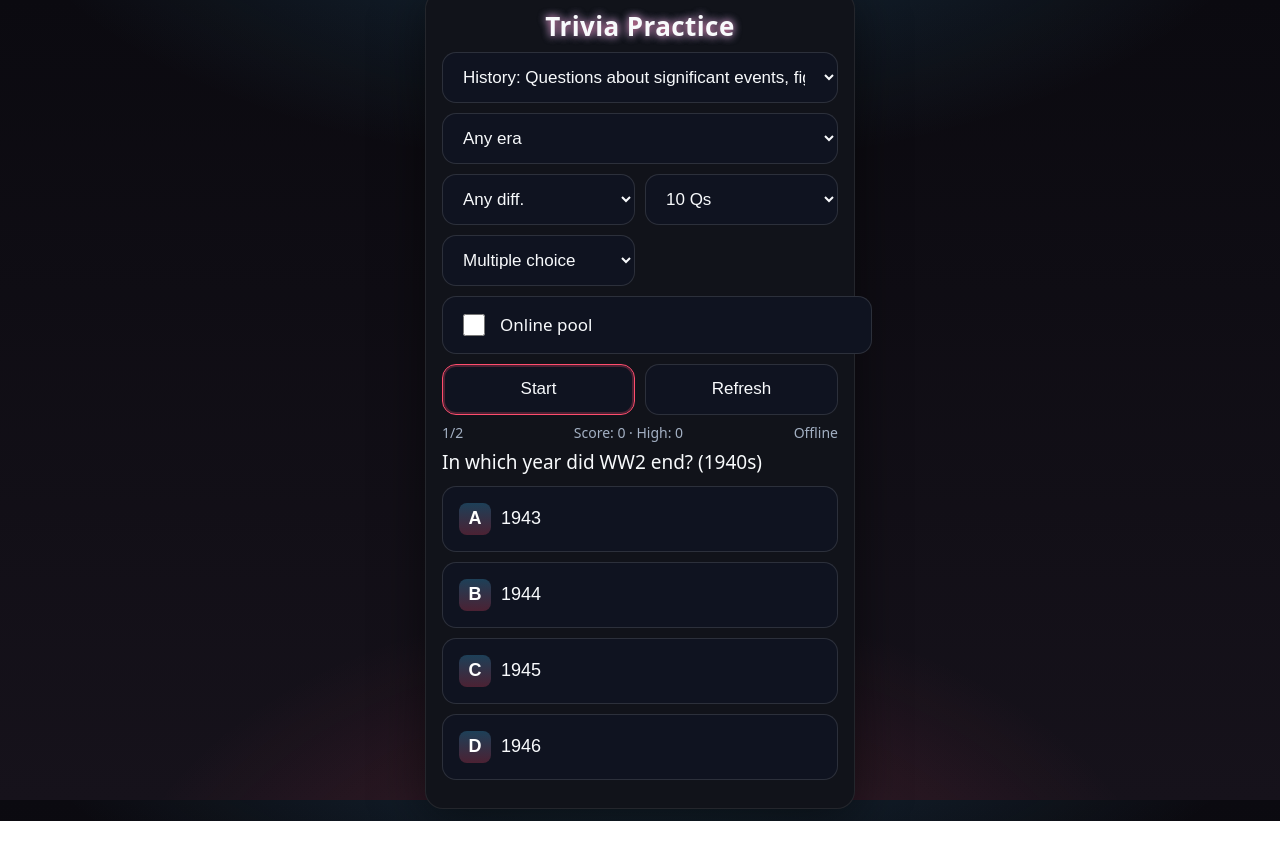
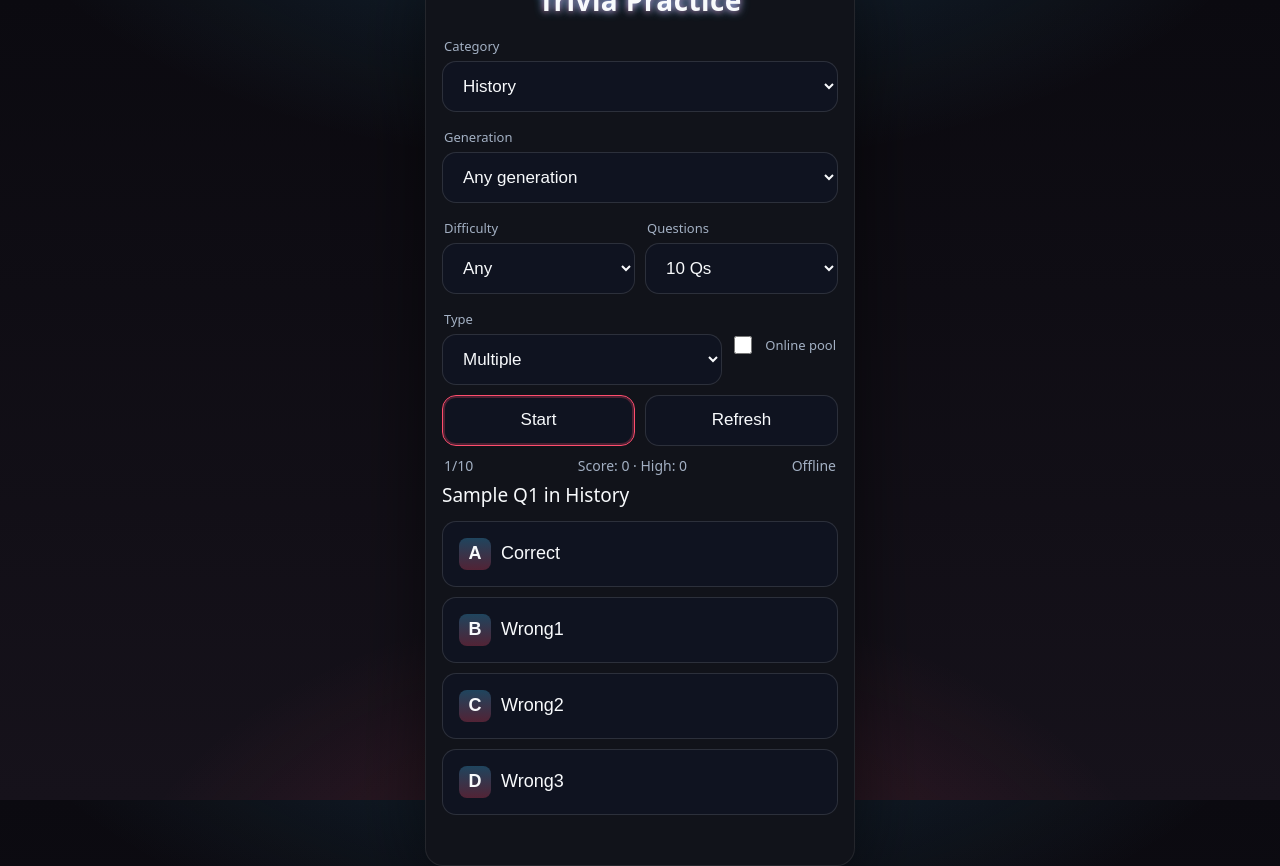
Before and after one commit to gdocherty-ctb/Trivia-Practice, a plain HTML site: page index.html in a window 1280 px wide. Both pictures are taken after a click on the button "Start". Before the commit the page ends 821 px from the top, so only its background shows below. Drawn offline with Linux system fonts and the light colour scheme.

Commit message:
Add files via upload

```diff
--- a/index.html
+++ b/index.html
@@ -1,117 +1,258 @@
 <!DOCTYPE html>
 <html lang="en">
 <head>
-  <meta charset="utf-8" />
+  <meta charset="UTF-8" />
   <meta name="viewport" content="width=device-width, initial-scale=1.0, viewport-fit=cover" />
-  <meta name="mobile-web-app-capable" content="yes">
-  <meta name="apple-mobile-web-app-capable" content="yes">
-  <meta name="theme-color" content="#0b0a10">
   <title>Trivia Practice</title>
   <style>
-    :root{--bg1:#0b0a10; --bg2:#16121b; --card:#11131a; --text:#f8fafc; --muted:#a3b0c3; --accent:#ff4d6d; --accent2:#49c6ff; --right:#22c55e; --wrong:#ef4444;}
+    :root{--bg1:#0b0a10;--bg2:#16121b;--card:#11131a;--text:#f8fafc;--muted:#a3b0c3;--accent:#ff4d6d;--accent2:#49c6ff;--right:#22c55e;--wrong:#ef4444}
     html,body{height:100%}
-    body{margin:0; font-family: system-ui, -apple-system, Segoe UI, Roboto, Inter, Arial, sans-serif;
-      background: radial-gradient(1200px 600px at 50% -20%, rgba(73,198,255,.22), transparent 55%),
-                  radial-gradient(900px 600px at 50% 120%, rgba(255,77,109,.22), transparent 60%),
-                  linear-gradient(180deg, var(--bg1), var(--bg2));
-      color:var(--text); display:flex; align-items:center; justify-content:center;}
-    .app{ width:100%; max-width:430px; padding:12px; }
-    .card{ background:var(--card); border:1px solid rgba(255,255,255,.08); border-radius:18px; padding:16px; box-shadow:0 10px 50px rgba(0,0,0,.5); }
-    h1{ margin:0 0 8px; text-align:center; font-size:26px; letter-spacing:.4px; text-shadow:0 0 8px var(--accent), 0 0 8px var(--accent2); }
-    .grid{ display:grid; grid-template-columns:1fr 1fr; gap:10px; }
-    .grid .wide{ grid-column:1 / -1; }
-    select,button,.checkbox{ width:100%; background:#0f1320; color:var(--text); border:1px solid rgba(255,255,255,.12); border-radius:14px; padding:14px 16px; font-size:17px; line-height:1.2; }
-    button{ cursor:pointer; } button.primary{ border-color:var(--accent); box-shadow:0 0 0 2px rgba(255,77,109,.25) inset; }
-    .checkbox{ display:flex; align-items:center; gap:12px; justify-content:flex-start; } .checkbox input{ width:22px; height:22px; accent-color: var(--accent); }
-    .meta{ display:flex; justify-content:space-between; align-items:center; color:var(--muted); font-size:14px; margin:8px 0 6px; }
-    .q{ font-size:19px; line-height:1.35; margin:8px 0 10px; }
-    .answers{ display:grid; gap:10px; }
-    .answers button{ display:flex; align-items:center; gap:10px; justify-content:flex-start; padding:16px; font-size:18px; }
-    .answers .letter{ display:inline-grid; place-items:center; width:32px; height:32px; border-radius:8px;
-      background:linear-gradient(180deg, rgba(73,198,255,.25), rgba(255,77,109,.25)); color:#fff; font-weight:700; }
-    .answers button.correct{ border-color: var(--right); box-shadow:0 0 0 2px rgba(34,197,94,.35); }
-    .answers button.wrong{ border-color: var(--wrong); box-shadow:0 0 0 2px rgba(239,68,68,.35); }
-    .hidden{ display:none !important; } .feedback{ text-align:center; font-size:16px; margin:6px 0 2px; } .scoreline{ font-size:14px; text-align:center; color:var(--muted); margin-top:6px; }
+    body{margin:0;font-family:system-ui,-apple-system,Segoe UI,Roboto,Inter,Arial,sans-serif;color:var(--text);background:radial-gradient(1200px 600px at 50% -20%,rgba(73,198,255,.2),transparent 55%),radial-gradient(900px 600px at 50% 120%,rgba(255,77,109,.2),transparent 60%),linear-gradient(180deg,var(--bg1),var(--bg2));display:flex;align-items:center;justify-content:center;padding:12px}
+    .wrap{width:100%;max-width:430px}
+    .card{background:var(--card);border:1px solid rgba(255,255,255,.08);border-radius:18px;box-shadow:0 20px 80px rgba(0,0,0,.55);padding:16px}
+    h1{margin:6px 0 12px;text-align:center;font-size:28px;letter-spacing:.4px;text-shadow:0 0 10px var(--accent2),0 0 6px var(--accent)}
+    .grid{display:grid;grid-template-columns:1fr 1fr;gap:10px}
+    .wide{grid-column:1/-1}
+    label{display:block;font-size:13px;color:var(--muted);margin:6px 2px}
+    select,button{width:100%;background:#0f1320;color:var(--text);border:1px solid rgba(255,255,255,.12);border-radius:14px;padding:14px 16px;font-size:17px;line-height:1.2}
+    .checkbox-inline{display:flex;align-items:center;gap:8px;margin-top:0}
+    .checkbox-inline input{width:18px;height:18px;accent-color:var(--accent)}
+    button{cursor:pointer}
+    button.primary{border-color:var(--accent);box-shadow:0 0 0 2px rgba(255,77,109,.25) inset}
+    .meta{display:flex;justify-content:space-between;align-items:center;color:var(--muted);font-size:14px;margin:10px 2px 6px}
+    .q{font-size:19px;line-height:1.35;margin:8px 0 12px}
+    .answers{display:grid;gap:10px}
+    .answers button{display:flex;align-items:center;gap:10px;justify-content:flex-start;padding:16px;font-size:18px}
+    .answers .badge{width:32px;height:32px;border-radius:8px;display:inline-grid;place-items:center;font-weight:700;background:linear-gradient(180deg,rgba(73,198,255,.28),rgba(255,77,109,.28))}
+    .answers button.correct{border-color:var(--right);box-shadow:0 0 0 2px rgba(34,197,94,.35)}
+    .answers button.wrong{border-color:var(--wrong);box-shadow:0 0 0 2px rgba(239,68,68,.35)}
+    .feedback{text-align:center;font-size:16px;min-height:22px;margin:6px 0 4px}
+    .summary{text-align:center;color:var(--muted);font-size:14px;margin-top:6px}
+    .hidden{display:none!important}
   </style>
 </head>
 <body>
-  <div class="app">
+  <div class="wrap">
     <div class="card">
       <h1>Trivia Practice</h1>
       <div class="grid">
-        <select id="category" class="wide" aria-label="Category">
+        <div class="wide">
+          <label for="category">Category</label>
+          <select id="category">
             <optgroup label="Core Categories">
-            <option value="History">History: Questions about significant events, figures, and periods from the past.</option>
-            <option value="Geography">Geography: Covers locations, countries, capitals, landmarks, and physical features of the Earth.</option>
-            <option value="Science">Science: Encompasses biology, chemistry, physics, astronomy, and other scientific fields.</option>
-            <option value="Sports">Sports: Focuses on athletic competitions, players, rules, and history of various sports.</option>
-            <option value="Entertainment">Entertainment: A broad category including movies, television, music, and pop culture.</option>
-            <option value="Literature">Literature: Covers classic and contemporary books, authors, and literary movements.</option>
+              <option value="History">History</option>
+              <option value="Geography">Geography</option>
+              <option value="Science">Science</option>
+              <option value="Sports">Sports</option>
+              <option value="Entertainment">Entertainment</option>
+              <option value="Literature">Literature</option>
             </optgroup>
             <optgroup label="Other Popular Categories">
-            <option value="General Knowledge">General Knowledge: A mix of questions from various fields, often including current events.</option>
-            <option value="Pop Culture">Pop Culture: Specific to current trends in music, movies, television, and internet trends.</option>
-            <option value="Food and Drink">Food and Drink: Questions about cuisine, recipes, ingredients, and famous chefs.</option>
-            <option value="Art and Culture">Art and Culture: Covers visual arts, music, dance, and other cultural expressions.</option>
-            <option value="Animals">Animals: Questions about different species, animal behavior, and natural history.</option>
+              <option value="General Knowledge">General Knowledge</option>
+              <option value="Pop Culture">Pop Culture</option>
+              <option value="Food and Drink">Food and Drink</option>
+              <option value="Art and Culture">Art and Culture</option>
+              <option value="Animals">Animals</option>
             </optgroup>
           </select>
-
-        <select id="era" class="wide" aria-label="Era (half-century)">
-          <option value="any">Any era</option>
-          <option value="pre1900">Pre-1900</option>
-          <option value="1900-1949">1900–1949</option>
-          <option value="1950-1999">1950–1999</option>
-          <option value="2000-2049">2000–2049</option>
+        </div>
+        <div class="wide">
+          <label for="era">Generation</label>
+          <select id="era">
+            <option value="any">Any generation</option>
+            <option value="pre-silent">Pre-Silent (before 1928)</option>
+            <option value="silent">Silent (1928–1945)</option>
+            <option value="boomers">Baby Boomers (1946–1964)</option>
+            <option value="genx">Generation X (1965–1980)</option>
+            <option value="millennials">Millennials (1981–1996)</option>
+            <option value="genz">Generation Z (1997–2012)</option>
+            <option value="genalpha">Generation Alpha (2013–2025)</option>
           </select>
-
-        <select id="difficulty" aria-label="Difficulty">
-          <option value="">Any diff.</option>
+        </div>
+        <div>
+          <label for="difficulty">Difficulty</label>
+          <select id="difficulty">
+            <option value="">Any</option>
             <option value="easy">Easy</option>
             <option value="medium">Medium</option>
             <option value="hard">Hard</option>
           </select>
-
-        <select id="count" aria-label="Number of questions">
+        </div>
+        <div>
+          <label for="numQuestions">Questions</label>
+          <select id="numQuestions">
             <option value="5">5 Qs</option>
             <option value="10" selected>10 Qs</option>
             <option value="20">20 Qs</option>
-          <option value="50">50 Qs</option>
           </select>
-
-        <select id="mode" aria-label="Question type">
-          <option value="multiple" selected>Multiple choice</option>
-          <option value="truefalse">True / False</option>
-          <option value="mix">Mix</option>
+        </div>
+        <div class="grid" style="grid-template-columns:1fr auto;gap:8px;align-items:center;grid-column:1/-1">
+          <div>
+            <label for="qType">Type</label>
+            <select id="qType">
+              <option value="multiple" selected>Multiple</option>
+              <option value="boolean">True/False</option>
             </select>
-
-        <div class="checkbox wide">
-          <input type="checkbox" id="useOnline">
-          <label for="useOnline">Online pool</label>
           </div>
-
+          <div class="checkbox-inline">
+            <input id="onlinePool" type="checkbox" />
+            <label for="onlinePool">Online pool</label>
+          </div>
+        </div>
+        <div class="grid wide">
           <button id="startBtn" class="primary">Start</button>
           <button id="refreshBtn">Refresh</button>
         </div>
-
+      </div>
       <div class="meta">
         <div id="progress">0/0</div>
         <div id="score">Score: 0 · High: 0</div>
-        <div id="badgeText">Ready</div>
+        <div id="modeLabel">Ready</div>
       </div>
-
       <div id="question" class="q">Tap Start to begin.</div>
       <div id="answers" class="answers"></div>
       <div id="feedback" class="feedback"></div>
-
-      <div class="grid">
       <button id="nextBtn" class="primary hidden wide">Next Question</button>
-      </div>
-
-      <div class="scoreline" id="summary"></div>
+      <div id="summary" class="summary"></div>
     </div>
   </div>
+  <script>
+    // --- utilities & element refs ---
+    let questions=[],current=0,score=0,high=0;
+    const $ = (id)=>document.getElementById(id);
+    const startBtn=$("startBtn"), refreshBtn=$("refreshBtn"), nextBtn=$("nextBtn");
+    const qEl=$("question"), ansEl=$("answers"), feedback=$("feedback"), summary=$("summary"),
+          progress=$("progress"), scoreEl=$("score"), modeLabel=$("modeLabel");
 
-  <script src="app.js"></script>
+    // Map our curated categories -> OpenTDB category IDs
+    const CAT_TO_OTDB = {
+      "General Knowledge": 9,
+      "History": 23,
+      "Geography": 22,
+      "Science": 17,
+      "Sports": 21,
+      "Literature": 10,
+      "Entertainment": [11,12,13,14,15,16],
+      "Pop Culture": [11,12,14,32,42],
+      "Food and Drink": 49,
+      "Art and Culture": [25,26],
+      "Animals": 27
+    };
+
+    function pickCategoryId(curated){
+      const entry = CAT_TO_OTDB[curated];
+      if(!entry) return null;
+      if(Array.isArray(entry)) return entry[Math.floor(Math.random()*entry.length)];
+      return entry;
+    }
+
+    function buildOTDBUrl(){
+      const curatedCat = $("category").value;
+      const difficulty = $("difficulty").value;
+      const amount = Number($("numQuestions").value||10);
+      const type = $("qType").value;
+
+      const params = new URLSearchParams({ amount: String(amount) });
+      const id = pickCategoryId(curatedCat);
+      if(id) params.set('category', String(id));
+      if(difficulty) params.set('difficulty', difficulty);
+      if(type) params.set('type', type);
+      return `https://opentdb.com/api.php?${params.toString()}`;
+    }
+
+    async function fetchQuestions(){
+      const online = $("onlinePool").checked;
+      const amount = Number($("numQuestions").value||10);
+
+      if(!online){
+        return Array.from({length:amount},(_,i)=>({
+          question:`Sample Q${i+1} in ${$("category").value}`,
+          correct:"Correct",
+          answers:["Correct","Wrong1","Wrong2","Wrong3"]
+        }));
+      }
+
+      try{
+        const url = buildOTDBUrl();
+        const res = await fetch(url, { cache:'no-store' });
+        const data = await res.json();
+        const raw = Array.isArray(data.results) ? data.results : [];
+        if(raw.length === 0){
+          return Array.from({length:amount},(_,i)=>({
+            question:`Backup Q${i+1} (${ $("category").value })`,
+            correct:"Correct",
+            answers:["Correct","Wrong1","Wrong2","Wrong3"]
+          }));
+        }
+        return raw.map(q=>({
+          question:q.question,
+          correct:q.correct_answer,
+          answers:[...q.incorrect_answers, q.correct_answer].sort(()=>Math.random()-.5)
+        }));
+      }catch(err){
+        console.warn('Fetch failed, using offline set', err);
+        return Array.from({length:amount},(_,i)=>({
+          question:`Offline Q${i+1} (${ $("category").value })`,
+          correct:"Correct",
+          answers:["Correct","Wrong1","Wrong2","Wrong3"]
+        }));
+      }
+    }
+
+    function showQuestion(){
+      if(current>=questions.length){
+        qEl.textContent="Session finished! Tap Refresh for a new set.";
+        ansEl.innerHTML="";
+        nextBtn.classList.add("hidden");
+        summary.textContent=`Final Score: ${score}/${questions.length}`;
+        return;
+      }
+      const q=questions[current];
+      progress.textContent=`${current+1}/${questions.length}`;
+      qEl.innerHTML=q.question;
+      ansEl.innerHTML="";
+      q.answers.forEach((ans,i)=>{
+        const btn=document.createElement("button");
+        btn.type='button';
+        btn.innerHTML=`<span class='badge'>${String.fromCharCode(65+i)}</span> ${ans}`;
+        btn.onclick=()=>selectAnswer(btn,ans,q.correct);
+        ansEl.appendChild(btn);
+      });
+      feedback.textContent="";
+      summary.textContent="";
+      nextBtn.classList.add("hidden");
+    }
+
+    function selectAnswer(btn,ans,correct){
+      Array.from(ansEl.children).forEach(b=>b.disabled=true);
+      if(ans===correct){
+        btn.classList.add("correct");
+        feedback.textContent="✔️ Correct!";
+        score++;
+      }else{
+        btn.classList.add("wrong");
+        feedback.textContent=`✖️ Incorrect. Correct: ${correct}`;
+      }
+      high=Math.max(high,score);
+      scoreEl.textContent=`Score: ${score} · High: ${high}`;
+      nextBtn.classList.remove("hidden");
+    }
+
+    startBtn.addEventListener('click', async ()=>{
+      score=0; current=0;
+      modeLabel.textContent=$("onlinePool").checked?"Online":"Offline";
+      questions = await fetchQuestions();
+      showQuestion();
+    });
+
+    refreshBtn.addEventListener('click', async ()=>{
+      score=0; current=0;
+      modeLabel.textContent=$("onlinePool").checked?"Online":"Offline";
+      questions = await fetchQuestions();
+      showQuestion();
+    });
+
+    nextBtn.addEventListener('click', ()=>{ current++; showQuestion(); });
+  </script>
 </body>
 </html>
```
Lines whose indentation alone changed are shown as unchanged.
